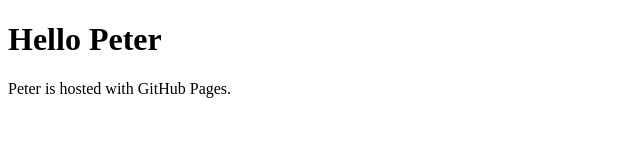
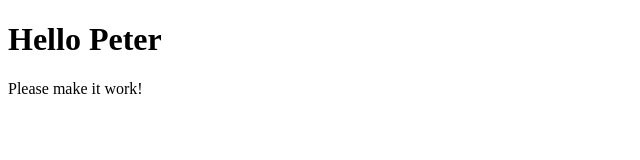
Before and after one commit to mice3nyc/mice3nyc.github.io, a plain HTML site: page index.html in a window 1280 px wide. Shown: the whole page, without its empty margins (0-640 px from the left). Drawn offline with Linux system fonts and the light colour scheme.

Commit message:
try again
please

```diff
--- a/index.html
+++ b/index.html
@@ -2,6 +2,6 @@
 <html>
 <body>
 <h1>Hello Peter</h1>
-<p>Peter is hosted with GitHub Pages.</p>
+<p>Please make it work!</p>
 </body>
 </html>
```
